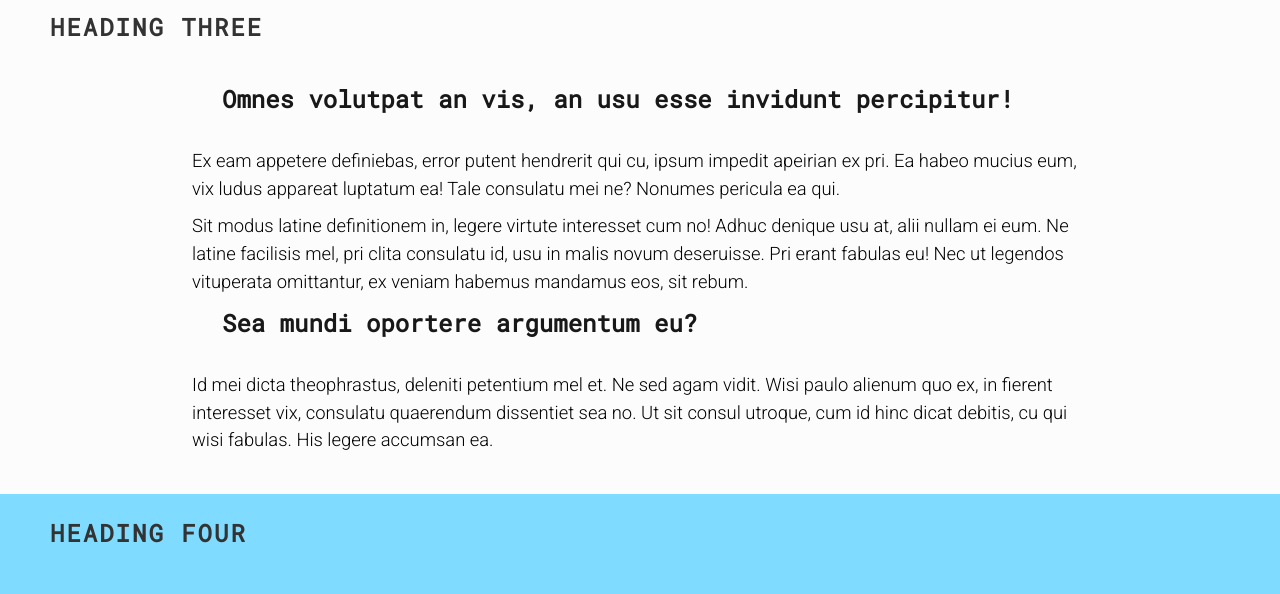
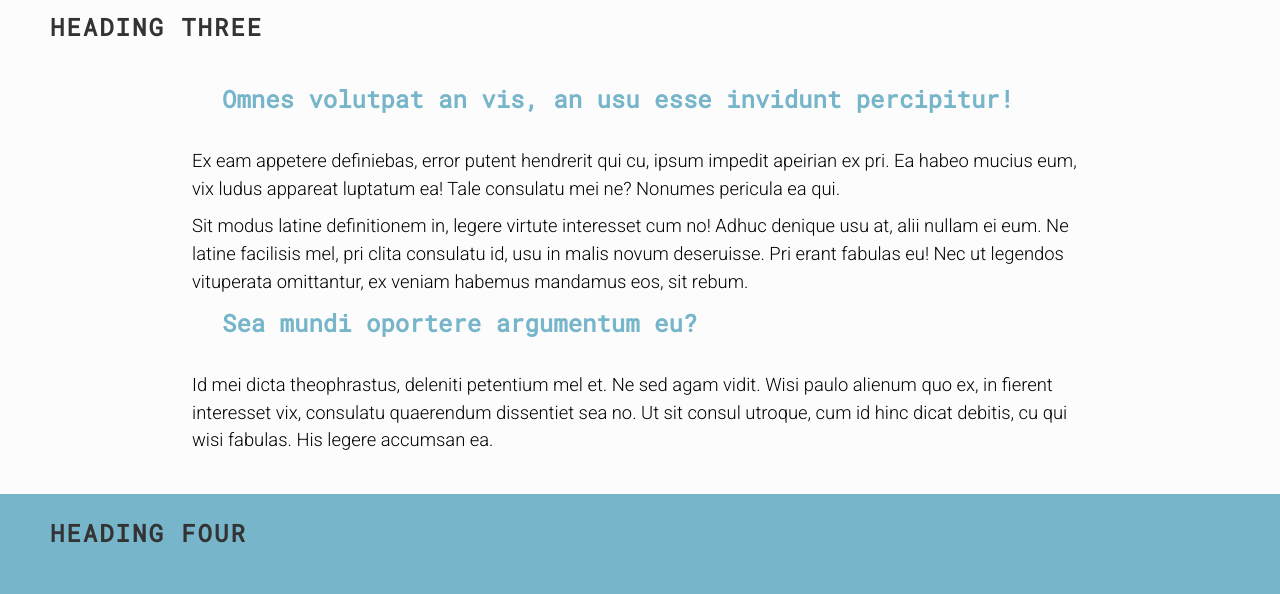
Before and after one commit to ccedacero/sass-basic-lecture, a plain HTML site: page index.html in a window 1280 px wide. Shown: the part 894-1488 px from the top of the page. Drawn offline with Linux system fonts and the light colour scheme; grey boxes are pictures that could not be loaded.

Commit message:
some changes for clarity

```diff
--- a/style.css
+++ b/style.css
@@ -9,20 +9,25 @@
 .section{
 	width: 100%;
 	height: auto;
-	min-height: 300px;
 }
-.section:nth-child(2n) {
-  background: #7FDBFF;
+.section__one {
+	background: #FCFCFC;
 }
-.section:nth-child(2n+1) {
-  background: #FCFCFC;
+.section__two{
+	background: #76b5ca;
+}
+.section__three {
+	background: #FCFCFC;
+}
+.section__four{
+	background: #76b5ca;
 }
 
 /* Section Heading Styles */
 .heading{
-	margin: 0 auto;
 	padding-top: 15px;
 	font-family: 'Roboto Mono', Courier;
+	font-size: 2.15rem;
 }
 .title{
 	color: #333333;
@@ -38,7 +43,7 @@
 	width: 70%;
 	margin: 0 auto;
 	padding: 30px 0 30px 0;
-	font-family: 'Roboto', Helvetica;
+	font-family: 'Roboto';
 	font-size: 1.15rem;
 	font-weight: 300;
 	line-height: 1.5;
@@ -51,10 +56,10 @@ img{
   margin: 10px 0 10px 0;
 }
 h2{
-  font-family: 'Roboto Mono', Courier;
+  font-family: 'Roboto Mono';
   font-size: 1.5rem;
   line-height: 1.5;
-  opacity: .9;
+  color: #76b5ca;
 	margin-left: 30px;
 	margin-bottom: 30px;
 }
```
Also changed, not shown: index.html (+1 -1 lines).
